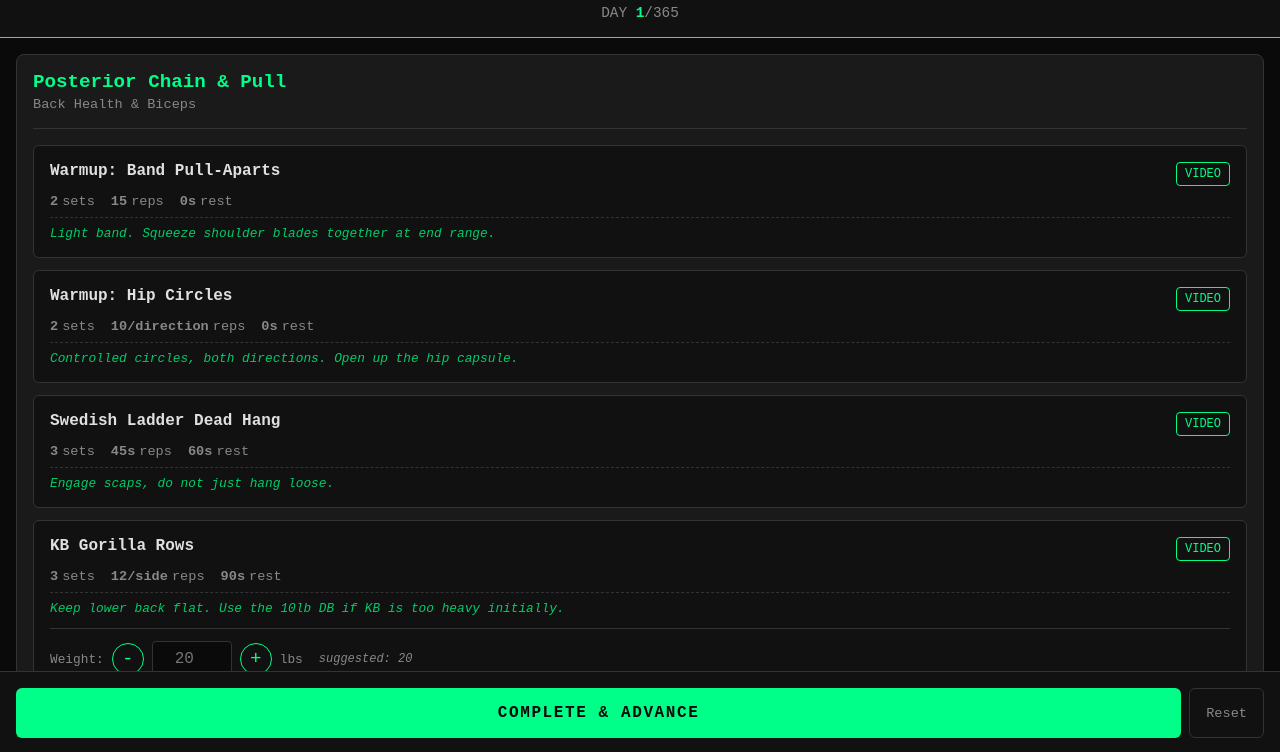
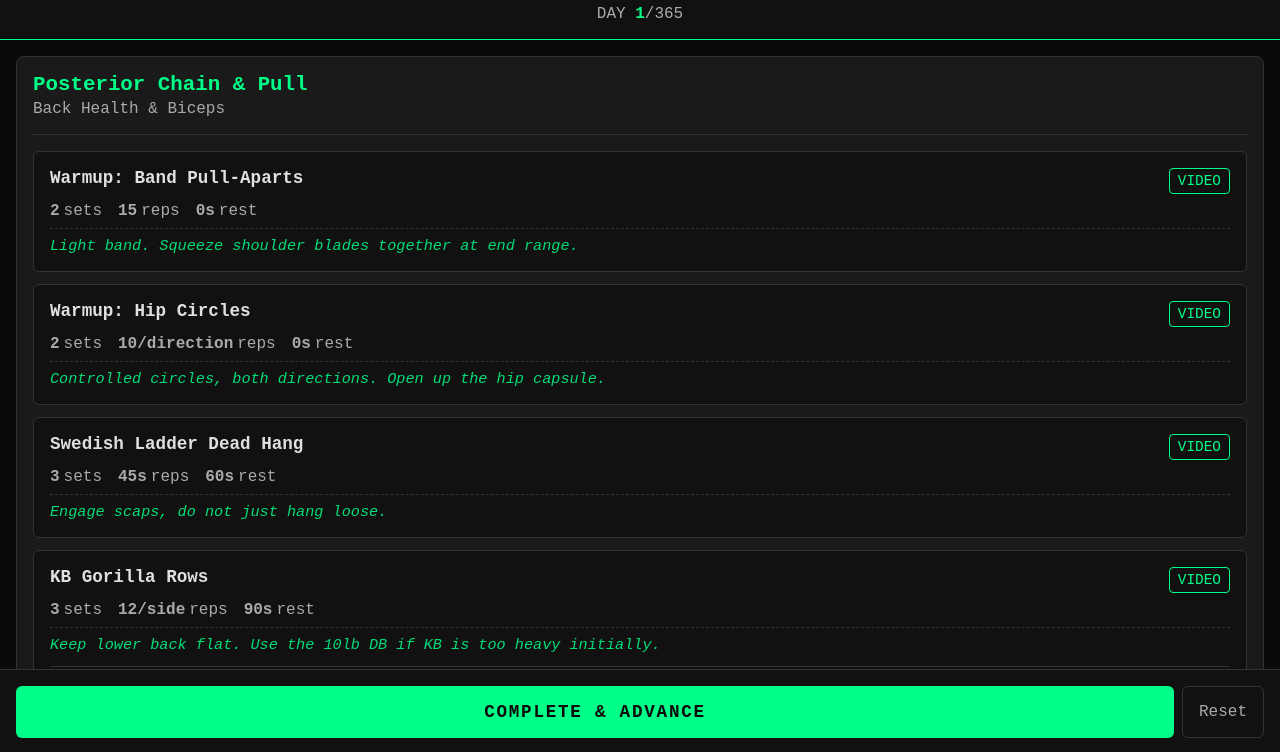
Before and after one commit to patflynn/build, a website: page index.html in a window 1280 px wide. Shown: the part 46-798 px from the top of the page. Drawn offline with Linux system fonts and the light colour scheme.

Commit message:
Improve text readability with larger fonts and brighter colors
- Increase minimum font size from 0.75rem to 0.9rem
- Bump mid-range sizes (0.8-0.85rem) to 0.95-1rem
- Brighten secondary text color from #888888 to #aaaaaa
- Brighten dim accent from #00cc6a to #00dd77

```diff
--- a/style.css
+++ b/style.css
@@ -5,9 +5,9 @@
   --bg-secondary: #111111;
   --bg-card: #1a1a1a;
   --accent: #00ff88;
-  --accent-dim: #00cc6a;
+  --accent-dim: #00dd77;
   --text-primary: #e0e0e0;
-  --text-secondary: #888888;
+  --text-secondary: #aaaaaa;
   --danger: #ff4444;
   --border: #333333;
   --glow: 0 0 20px rgba(0, 255, 136, 0.3);
@@ -48,7 +48,7 @@ header h1 {
 }
 
 #day-counter {
-  font-size: 0.9rem;
+  font-size: 1rem;
   color: var(--text-secondary);
   margin-top: 0.5rem;
 }
@@ -81,13 +81,13 @@ main {
 }
 
 #workout-name {
-  font-size: 1.2rem;
+  font-size: 1.3rem;
   color: var(--accent);
   margin-bottom: 0.25rem;
 }
 
 #workout-focus {
-  font-size: 0.85rem;
+  font-size: 1rem;
   color: var(--text-secondary);
 }
 
@@ -108,7 +108,7 @@ main {
 }
 
 .exercise-name {
-  font-size: 1rem;
+  font-size: 1.1rem;
   font-weight: bold;
   color: var(--text-primary);
   flex: 1;
@@ -119,7 +119,7 @@ main {
   border: 1px solid var(--accent);
   color: var(--accent);
   padding: 0.25rem 0.5rem;
-  font-size: 0.75rem;
+  font-size: 0.9rem;
   border-radius: 4px;
   cursor: pointer;
   font-family: inherit;
@@ -139,7 +139,7 @@ main {
 .exercise-details {
   display: flex;
   gap: 1rem;
-  font-size: 0.85rem;
+  font-size: 1rem;
   color: var(--text-secondary);
   margin-bottom: 0.5rem;
 }
@@ -151,7 +151,7 @@ main {
 }
 
 .exercise-note {
-  font-size: 0.8rem;
+  font-size: 0.95rem;
   color: var(--accent-dim);
   font-style: italic;
   padding-top: 0.5rem;
@@ -169,7 +169,7 @@ main {
 }
 
 .weight-input label {
-  font-size: 0.8rem;
+  font-size: 0.95rem;
   color: var(--text-secondary);
 }
 
@@ -180,7 +180,7 @@ main {
   padding: 0.5rem;
   width: 80px;
   font-family: inherit;
-  font-size: 1rem;
+  font-size: 1.1rem;
   border-radius: 4px;
   text-align: center;
 }
@@ -192,7 +192,7 @@ main {
 }
 
 .weight-input .unit {
-  font-size: 0.8rem;
+  font-size: 0.95rem;
   color: var(--text-secondary);
 }
 
@@ -229,7 +229,7 @@ main {
 }
 
 .suggested-hint {
-  font-size: 0.75rem;
+  font-size: 0.9rem;
   color: var(--text-secondary);
   font-style: italic;
   margin-left: 0.5rem;
@@ -270,7 +270,7 @@ footer {
   color: var(--bg-primary);
   border: none;
   padding: 1rem;
-  font-size: 1rem;
+  font-size: 1.1rem;
   font-weight: bold;
   font-family: inherit;
   border-radius: 6px;
@@ -294,7 +294,7 @@ footer {
   border: 1px solid var(--border);
   color: var(--text-secondary);
   padding: 1rem;
-  font-size: 0.85rem;
+  font-size: 1rem;
   font-family: inherit;
   border-radius: 6px;
   cursor: pointer;
```
